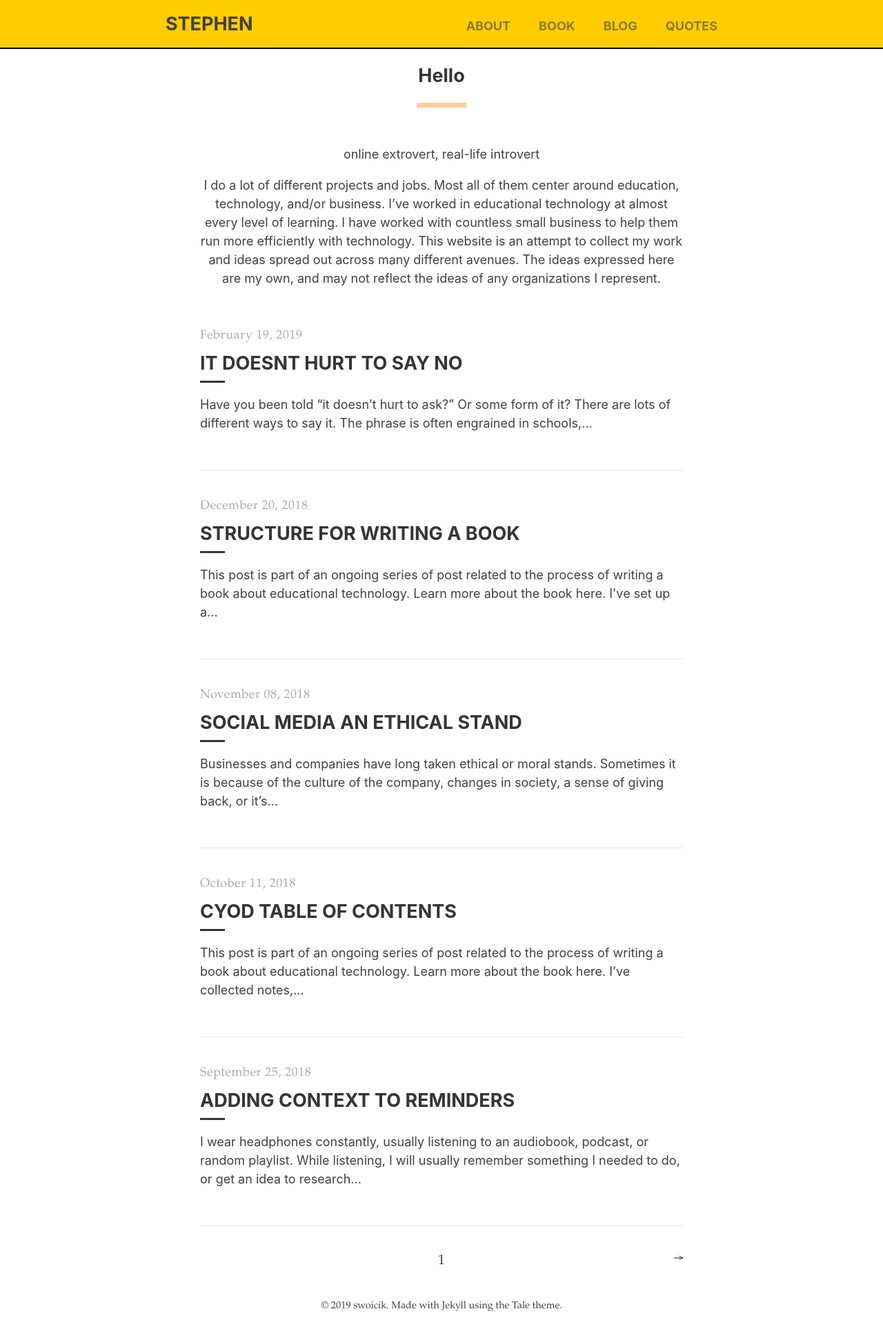
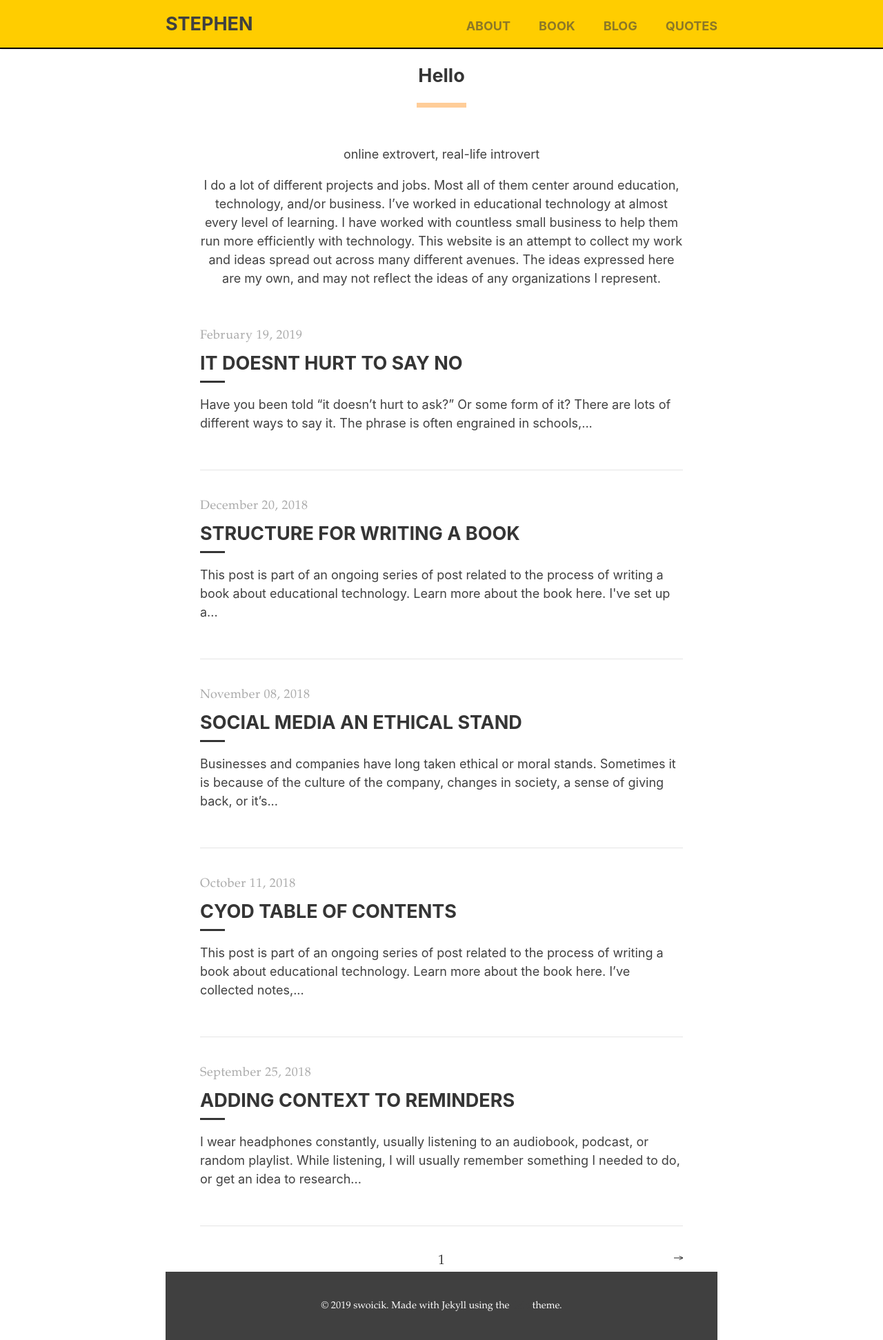
Before and after one commit to swoicik/swoicik.github.io, a Jekyll site: the page built from index.html, in a window 1280 px wide. Shown: the whole page at 69% size. Built offline with Jekyll 4.4.1, drawn with Linux system fonts in a browser that asks for light colours; the list of posts is cut into pages by our own code.

Commit message:
Update _layout.scss

```diff
--- a/_sass/yellow/_layout.scss
+++ b/_sass/yellow/_layout.scss
@@ -100,13 +100,12 @@
 
 footer {
   font-family: $serif-secondary;
-  font-color: #fff;
   padding: 2rem 0;
   text-align: center;
-  backround: $default-color;
+  background: $default-color;
 
   span {
-    color: $default-color;
+    color: #FFF /*$default-color*/;
     font-size: .8rem;
   }
 }
```
